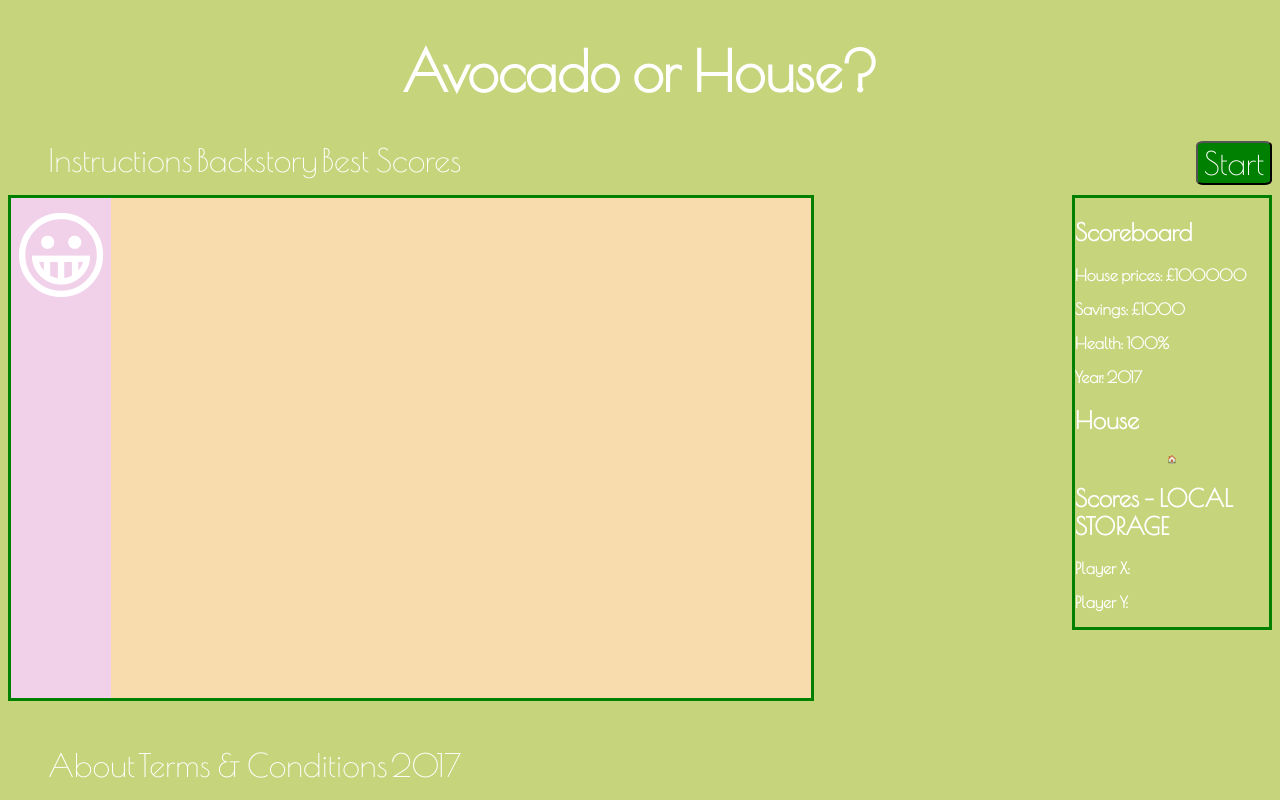
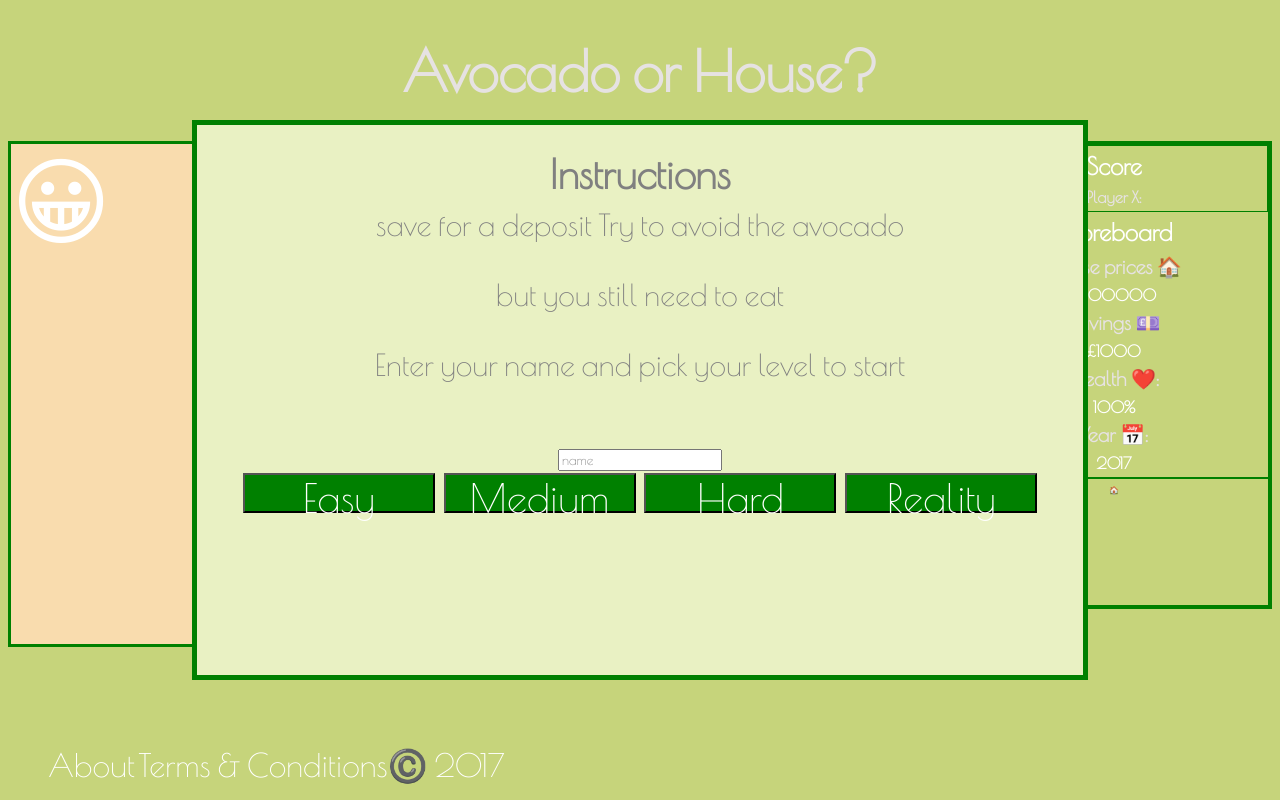
Before and after one commit to mjwim/wdi-first-project, a PHP site: page / in a window 1280 px wide. Run offline with PHP 8.4, Linux system fonts and the light colour scheme; some libraries are stand-ins or nearby versions.

Commit message:
pre refactoring of js

```diff
--- a/css/style.css
+++ b/css/style.css
@@ -20,11 +20,29 @@ main {
 h1 {
   text-align: center;
   font-size: 350%;
+  color: #e6e2e2;
+}
+h2 {
+  text-align: center;
+  margin: 2%;
+}
+
+h3 {
+  color: #e6e2e2;
+  font-weight: bold;
+  font-size: 125%;
+  padding: 2px;
+  margin: 1%;
+  text-align: center;
 }
 
 p {
   color: white;
   font-weight: bold;
+  font-size: 100%;
+  padding: 2px;
+  margin: 1%;
+  text-align: center;
 }
 
 ul li {
@@ -43,9 +61,10 @@ aside {
 
 button {
   background: green;
-  border-radius: 10%;
-  float:  right;
-  font-size: 200%;
+  font-size: 100%;
+  width: 23%;
+  padding: 0;
+  height: 40px;
 }
 
 .gameArea {
@@ -58,7 +77,7 @@ button {
 }
 
 .playerArea {
-  background-color: #f1d0e9;
+  background-color: #f9dcae;
   display: block;
   width: 100px;
   height: 500px;
@@ -67,7 +86,7 @@ button {
 }
 
 .player {
-  background-color: #f1d0e9;
+  background-color: inherit;
   display: block;
   width: 100px;
   height: 100px;
@@ -112,10 +131,19 @@ button {
 .right {
   float: right;
   border: solid 3px green;
+  width: 25%;
 }
 
-.scoreBoard {
-  border: solid 3px green;
+.scoreboard {
+  border: solid 1px green;
+}
+
+.houseBuilder {
+  border: solid 1px green;
+}
+
+.scores {
+  border: solid 1px green;
 }
 
 .faces {
@@ -125,4 +153,51 @@ button {
 .house {
   font-size: 50%;
   text-align: center;
+  height: 120px;
 }
+
+.copyright{
+  float: right;
+}
+
+.instructions {
+  position: absolute;
+  margin: 0 auto;
+  top: 15%;
+  left: 15%;
+  height: 70%;
+  width: 70%;
+  border: solid 5px green;
+  background-color: #e9f1c3;
+  color: grey;
+  text-align: center;
+  font-size: 250%;
+  font-weight: bold;
+  padding: 2%;
+}
+
+p.instructionsDetail {
+  color: grey;
+  text-align: center;
+  font-size: 75%;
+  font-weight: normal;
+}
+
+
+.hide {
+  display: none;
+}
+
+.playerName {
+  color: #e6e2e2;
+}
+
+.levels {
+  height: 50px;
+}
+
+.start {
+  position: absolute;
+  left: 40%;
+  bottom: 5%;
+}
--- a/index.html
+++ b/index.html
@@ -12,14 +12,6 @@
     <header>
       <h1>Avocado or House?</h1>
     </header>
-    <nav>
-<ul>
-  <li>Instructions</li>
-  <li>Backstory</li>
-  <li>Best Scores</li>
-  <button type="button" name="start">Start</button>
-</ul>
-    </nav>
 <main>
   <section class="left">
       <div class="gameArea">
@@ -33,28 +25,46 @@
   </section>
   <aside class="right">
 <div class="scoreboard">
+  <div class="scores">
+    <h2>Score</h2>
+    <p> <span class='playerName'>Player X: </span><span class="highScore"></span></p>
+  </div>
   <h2>Scoreboard</h2>
-  <p>House prices: £<span class="housePrices">100000</span></p>
-<p>Savings: £<span class="savings">1000</span></p>
-<p>Health: <span class="health">100</span>%</p>
-<p>Year: <span class="year">2017</span>
+  <h3>House prices 🏠</h3>
+  <p>£ <span class="housePrices">100000</span></p>
+<h3>Savings 💷 </h3>
+<p>£<span class="savings">1000</span></p>
+<h3>Health ❤️:</h3>
+<p><span class="health">100</span>%</p>
+<h3>Year 📅:</h3>
+<p class="year">2017</p>
 </div>
 <div class="houseBuilder">
-  <h2>House</h2>
+  <h2></h2>
   <div class="house">🏠</div>
 </div>
-<div class="scores">
-  <h2>Scores - LOCAL STORAGE</h2>
-  <p>Player X: <span class="highScore"></span></p>
-  <p>Player Y: <span class="highScore1"></span></p>
+</aside>
+<div class="instructions">
+    Instructions
+    <p class="instructionsDetail">save for a deposit
+    Try to avoid the avocado </br> </br>
+    but you still need to eat </br> </br>
+    Enter your name and pick your level to start </br> </br>
+</p>
+<input type="text" placeholder="name">
+<div class="levels">
+<button type="button" class="easy" name="easy">Easy</button>
+<button type="button" class="medium" name="medium">Medium</button>
+<button type="button" class="hard" name="hard">Hard</button>
+<button type="button" class="reality" name="reality">Reality</button>
 </div>
-</aside>
+</div>
 </main>
 <footer>
   <ul>
     <li>About</li>
     <li>Terms & Conditions</li>
-    <li>2017</li>
+    <li class='copyright'>©️ 2017</li>
   </ul>
 </footer>
   </body>
--- a/js/script.js
+++ b/js/script.js
@@ -2,7 +2,24 @@ $(() => {
 
   let gameOver = false;
 
-  $('button').click(function() {
+
+
+  function updateName() {
+    let playerName = prompt('What is your name?');
+    const $playerName = $('.playerName');
+    if (!playerName) {
+      playerName = 'Anonymous';
+    }
+    $playerName.text(playerName + ': ');
+  }
+
+  $('button').on('click', function(){
+    const $instructions = $('.instructions');
+    $instructions.addClass('hide');
+    updateName();
+  });
+
+  $('button').on('click', function() {
     createNewFood();
     yearCounter();
     housePriceRises();
@@ -119,16 +136,18 @@ $(() => {
   function housePriceRises() {
     const $housePrices = $('.housePrices');
     const timer = setInterval(function () {
-      housePrices += 1000;
+      clear(timer);
+      housePrices += 200;
       $housePrices.text(housePrices);
       clear(timer);
-    }, 500);
+    }, 100);
   }
 
   function savingsRises() {
     const $savings = $('.savings');
     let savings = parseInt($savings.text());
     const timer = setInterval(function () {
+      clear(timer);
       savings += 100;
       $savings.text(savings);
       houseChanging(savings);
@@ -141,6 +160,7 @@ $(() => {
     const $health = $('.health');
     let health = parseInt($health.text());
     const timer = setInterval(function () {
+      clear(timer);
       health -= 1;
       $health.text(health);
       loseHealth(health);
@@ -156,7 +176,13 @@ $(() => {
     const $health = $('.health');
     let health = parseInt($health.text());
     health += h;
-    $health.text(health);
+    let healthMax = null;
+    if (health < 100) {
+      healthMax = health;
+    } else {
+      healthMax = 100;
+    }
+    $health.text(healthMax);
   }
 
   // player area functions
@@ -185,13 +211,13 @@ $(() => {
       year++;
       $year.text(year);
       clear(timer);
-    }, 5000);
+    }, 1000);
   }
 
   function loseHealth(health) {
     if (health <= 0) {
+      gameOver = true;
       alert('you lose');
-      gameOver = true;
       reset();
     }
   }
@@ -203,8 +229,8 @@ $(() => {
     const year = $year.text();
     if (savings >= 0.1*housePrices) {
       gameOver = true;
+      updateHighScores(year);
       alert(`You win, score = ${year}`);
-      updateHighScores(year);
       reset();
     }
   }
@@ -221,7 +247,16 @@ $(() => {
   }
 
   function reset() {
-    //empty divs and arrays and year and return savings, house prices to zero and health to 100%;
+    const $foodArea = $('.foodArea');
+    $foodArea.empty();
+    const $housePrices = $('.housePrices');
+    $housePrices.text(100000);
+    const $savings = $('.savings');
+    $savings.text(1000);
+    const $health = $('.health');
+    $health.text(100);
+    const $instructions = $('.instructions');
+    $instructions.removeClass('hide');
   }
 
 });
```
